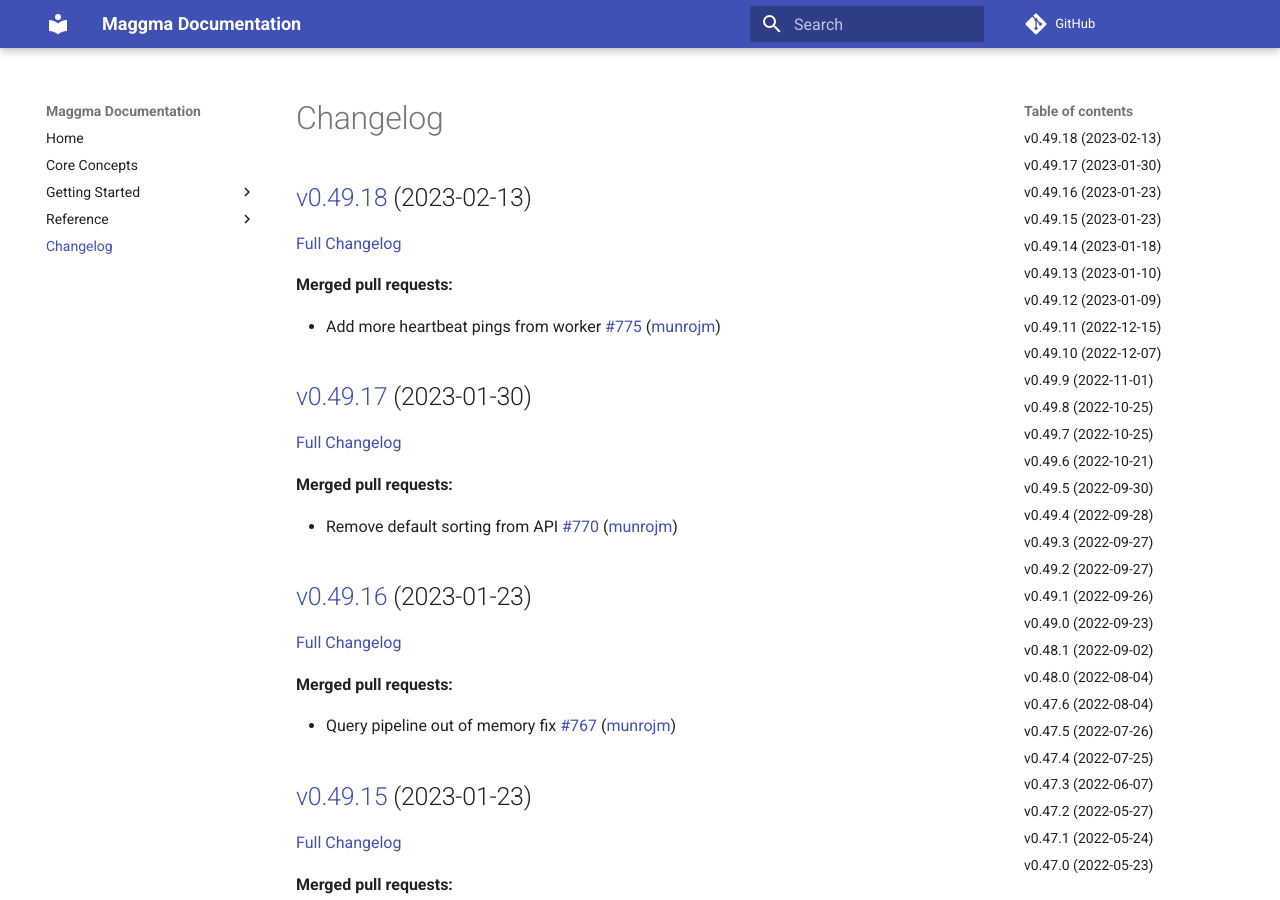
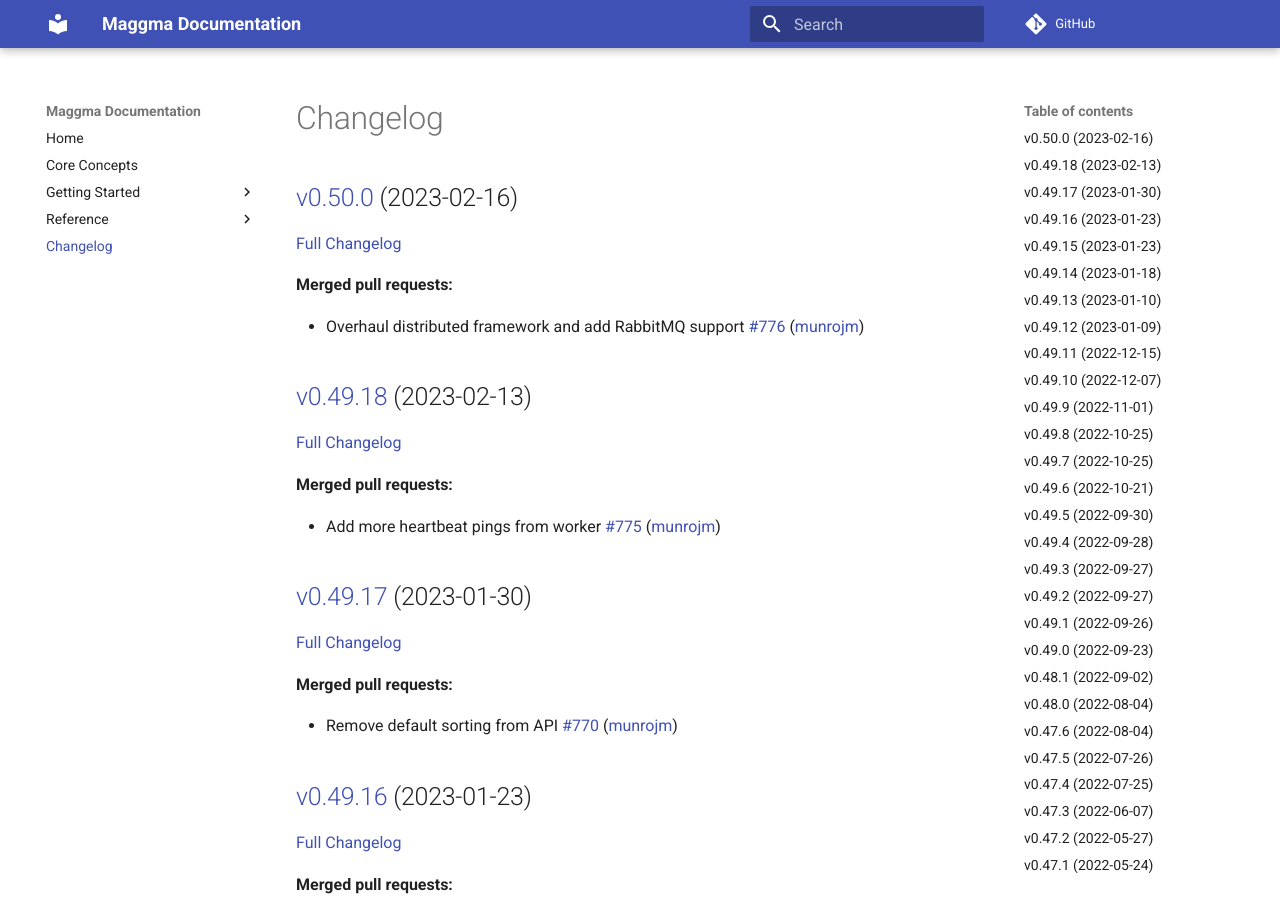
Before and after one commit to materialsproject/maggma, an MkDocs documentation site: the page built from docs/CHANGELOG.md, in a window 1280 px wide and 900 px high. Built offline with MkDocs 1.6.1 and Material for MkDocs 9.7.7, drawn with Linux system fonts in a browser that asks for light colours; comment, search, counter and statistics services are not loaded.

Commit message:
Updated CHANGELOG.md

```diff
--- a/docs/CHANGELOG.md
+++ b/docs/CHANGELOG.md
@@ -1,4 +1,12 @@
 # Changelog
+
+## [v0.50.0](https://github.com/materialsproject/maggma/tree/v0.50.0) (2023-02-16)
+
+[Full Changelog](https://github.com/materialsproject/maggma/compare/v0.49.18...v0.50.0)
+
+**Merged pull requests:**
+
+- Overhaul distributed framework and add RabbitMQ support [\#776](https://github.com/materialsproject/maggma/pull/776) ([munrojm](https://github.com/munrojm))
 
 ## [v0.49.18](https://github.com/materialsproject/maggma/tree/v0.49.18) (2023-02-13)
 
```
